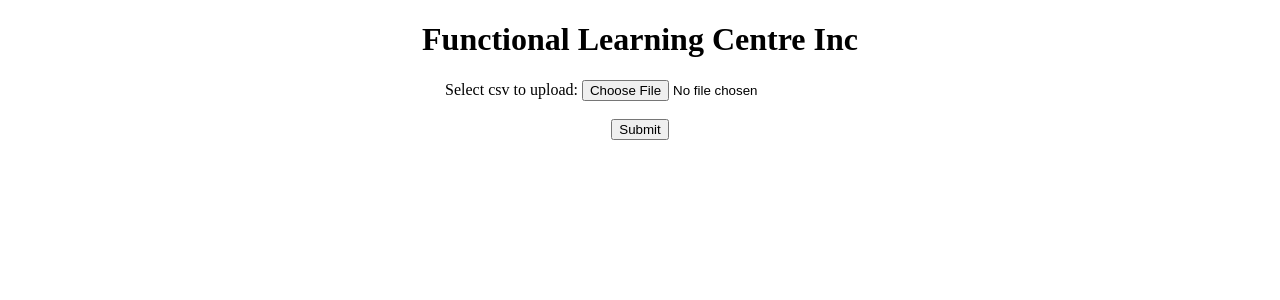
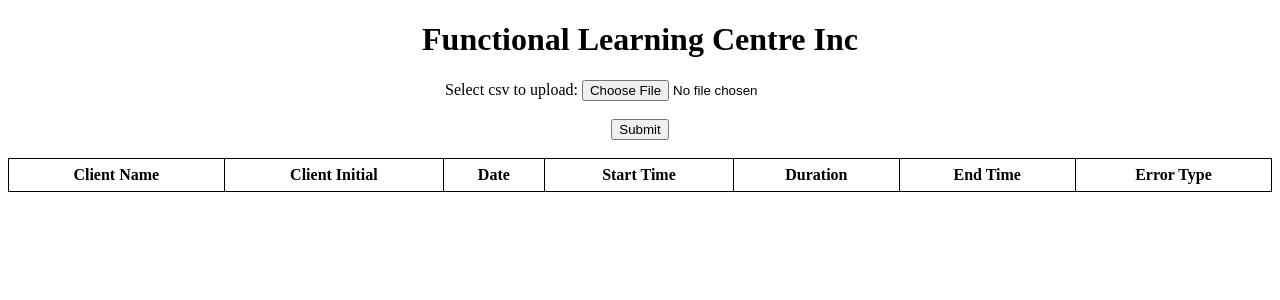
Before and after one commit to beerdotpy/therapist, a Django app: a page that uses templates/home.html in a window 1280 px wide. Shown: the top 300 px of the page. Run offline with Django 3.2, Linux system fonts and the light colour scheme; lists and menus that the app fills with data are empty; parts of the project's set-up code (start-up, migrations or seed data) failed here and were passed over.

Commit message:
Added gap, overlap, duplication records identification

```diff
--- a/app/admin.py
+++ b/app/admin.py
@@ -7,10 +7,10 @@
 
 class ProfileAdmin(AdminAdvancedFiltersMixin, admin.ModelAdmin):
     def start_time_format(self, obj):
-        return obj.start_time.strftime("%H:%M:%S %p")
+        return obj.start_time.strftime("%H:%M %p")
 
     def end_time_format(self, obj):
-        return obj.end_time.strftime("%H:%M:%S %p")
+        return obj.end_time.strftime("%H:%M %p")
 
     list_display = ['client_name', 'date', 'start_time_format', 'duration', 'end_time_format', 'type', 'notes']
     # specify which fields can be selected in the advanced filter
--- a/app/views.py
+++ b/app/views.py
@@ -5,8 +5,8 @@
 import csv
 from models import Session
 from django.shortcuts import render
-import json
 from datetime import datetime
+from django.forms.models import model_to_dict
 
 
 @csrf_exempt
@@ -15,20 +15,87 @@
         csv_file = request.FILES['csv_file']
         csv_reader = csv.reader(csv_file)
         name = ""
+        duplicate = []
+        overlap = []
+        gap = []
         for row in csv_reader:
             if row[1]:
                 name = row[1]
             if row[2] != '>' and row[0] != '' and row[0] != 'Initial':
-                session = Session()
-                session.client_initial = row[0]
-                session.notes = row[7]
-                session.duration = row[5]
-                session.type = row[3]
-                session.client_name = name
-                date = (row[2] + " " + str(datetime.now().year)).replace(" ", "/")
-                session.date = datetime.strptime(date, "%a/%b/%d/%Y").date()
-                session.start_time = datetime.strptime(row[4], "%I:%M:%S %p").time()
-                session.end_time = datetime.strptime(row[6], "%I:%M:%S %p").time()
-                session.save()
-        return HttpResponse("Saved", 200)
+                start_time = datetime.strptime(row[4], "%I:%M %p").time()
+                end_time = datetime.strptime(row[6], "%I:%M %p").time()
+                date = datetime.strptime((row[2] + " " + str(datetime.now().year)).replace(" ", "/"), "%a/%b/%d/%Y").date()
+                # check duplicate
+                result_1 = check_duplicate(name, row[0], date, start_time, row[5], end_time)
+                if result_1:
+                    duplicate.append(result_1)
+                else:
+                    result_2 = check_overlap(name, row[0], date, start_time, row[5], end_time)
+                    if result_2:
+                        overlap.append(result_2)
+                    else:
+                        result_3 = check_gap(name, row[0], date, start_time, row[5], end_time)
+                        if result_3:
+                            gap.append(result_3)
+                        else:
+                            session = Session()
+                            session.client_initial = row[0]
+                            session.notes = row[7]
+                            session.duration = row[5]
+                            session.type = row[3]
+                            session.client_name = name
+                            session.date = date
+                            session.start_time = start_time
+                            session.end_time = end_time
+                            session.save()
+        if len(duplicate) > 0 or len(overlap) > 0 or len(gap) > 0:
+            return render(request, "home.html", {"duplicate": duplicate, 'overlap': overlap, 'gap': gap})
+        else:
+            return HttpResponse("Saved", 200)
     return render(request, "home.html")
+
+
+def check_duplicate(name, client_initial, date, start_time, duration, end_time):
+    result = Session.objects.filter(client_initial=client_initial,
+                                    date=date,
+                                    start_time=start_time,
+                                    end_time=end_time)
+    if result:
+        data = {'client_name': name, 'client_initial': client_initial, 'date': date, 'start_time': start_time,
+                'duration': duration, 'end_time': end_time, 'error': 'Duplicate'}
+        return data
+    else:
+        return None
+
+
+def check_overlap(name, client_initial, date, start_time, duration, end_time):
+    result = Session.objects.filter(client_initial=client_initial,
+                                    date=date,
+                                    start_time__lt=start_time,
+                                    end_time__gt=start_time)
+    if not result:
+        result = Session.objects.filter(client_initial=client_initial,
+                                        date=date,
+                                        start_time__lt=end_time,
+                                        end_time__gt=end_time)
+    if result:
+        data = {'client_name': name, 'client_initial': client_initial, 'date': date, 'start_time': start_time,
+                'duration': duration, 'end_time': end_time, 'error': 'Overlap'}
+        return data
+    else:
+        return None
+
+
+def check_gap(name, client_initial, date, start_time, duration, end_time):
+    result = Session.objects.filter(client_initial=client_initial,
+                                    date=date)
+    for i in result:
+        if i.start_time > start_time and not i.start_time == end_time:
+            data = {'client_name': name, 'client_initial': client_initial, 'date': date, 'start_time': start_time,
+                    'duration': duration, 'end_time': end_time, 'error': 'Gap'}
+            return data
+        elif i.start_time < start_time and not i.end_time == start_time:
+            data = {'client_name': name, 'client_initial': client_initial, 'date': date, 'start_time': start_time,
+                    'duration': duration, 'end_time': end_time, 'error': 'Gap'}
+            return data
+    return None
--- a/templates/home.html
+++ b/templates/home.html
@@ -1,6 +1,37 @@
 <!DOCTYPE html>
 <html>
-<head><title>Functional Learning Centre Inc</title></head>
+<head><title>Functional Learning Centre Inc</title>
+<style>
+            table {
+              border-collapse: collapse;
+              border: 1px solid black;
+            }
+
+            th,td {
+              border: 1px solid black;
+            }
+
+            table.a {
+              table-layout: auto;
+              width: 100%;
+            }
+
+            table.b {
+              table-layout: fixed;
+              width: 180px;
+            }
+
+            table.c {
+              table-layout: auto;
+              width: 100%;
+            }
+
+            table.d {
+              table-layout: fixed;
+              width: 100%;
+            }
+        </style>
+</head>
 <body>
 
 <h1><center>Functional Learning Centre Inc</center></h1>
@@ -11,6 +42,53 @@
         <input type="submit" value="Submit" name="submit">
     </form>
 </div>
+<br>
+<div>
+    <table class="a">
+        <tr>
+            <th style="padding:7px">Client Name</th>
+            <th style="padding:7px">Client Initial</th>
+            <th style="padding:7px">Date</th>
+            <th style="padding:7px">Start Time</th>
+            <th style="padding:7px">Duration</th>
+            <th style="padding:7px">End Time</th>
+            <th style="padding:7px">Error Type</th>
+        </tr>
+            {% for i in duplicate %}
+        <tr>
+            <td style="padding:7px"><center>{{i.client_name}}</td>
+            <td style="padding:7px"><center>{{i.client_initial}}</td>
+            <td style="padding:7px"><center>{{i.date}}</td>
+            <td style="padding:7px"><center>{{i.start_time | time:"H:i" }}</td>
+            <td style="padding:7px"><center>{{i.duration}}</td>
+            <td style="padding:7px"><center>{{i.end_time | time:"H:i" }}</td>
+            <td style="padding:7px"><center>{{i.error}}</td>
+        </tr>
+            {% endfor %}
+        {% for i in overlap %}
+        <tr>
+            <td style="padding:7px"><center>{{i.client_name}}</td>
+            <td style="padding:7px"><center>{{i.client_initial}}</td>
+            <td style="padding:7px"><center>{{i.date}}</td>
+            <td style="padding:7px"><center>{{i.start_time | time:"H:i" }}</td>
+            <td style="padding:7px"><center>{{i.duration}}</td>
+            <td style="padding:7px"><center>{{i.end_time | time:"H:i" }}</td>
+            <td style="padding:7px"><center>{{i.error}}</td>
+        </tr>
+            {% endfor %}
+        {% for i in gap %}
+        <tr>
+            <td style="padding:7px"><center>{{i.client_name}}</td>
+            <td style="padding:7px"><center>{{i.client_initial}}</td>
+            <td style="padding:7px"><center>{{i.date}}</td>
+            <td style="padding:7px"><center>{{i.start_time | time:"H:i" }}</td>
+            <td style="padding:7px"><center>{{i.duration}}</td>
+            <td style="padding:7px"><center>{{i.end_time | time:"H:i" }}</td>
+            <td style="padding:7px"><center>{{i.error}}</td>
+        </tr>
+            {% endfor %}
+    </table>
+</div>
 
 </body>
 </html>
```
